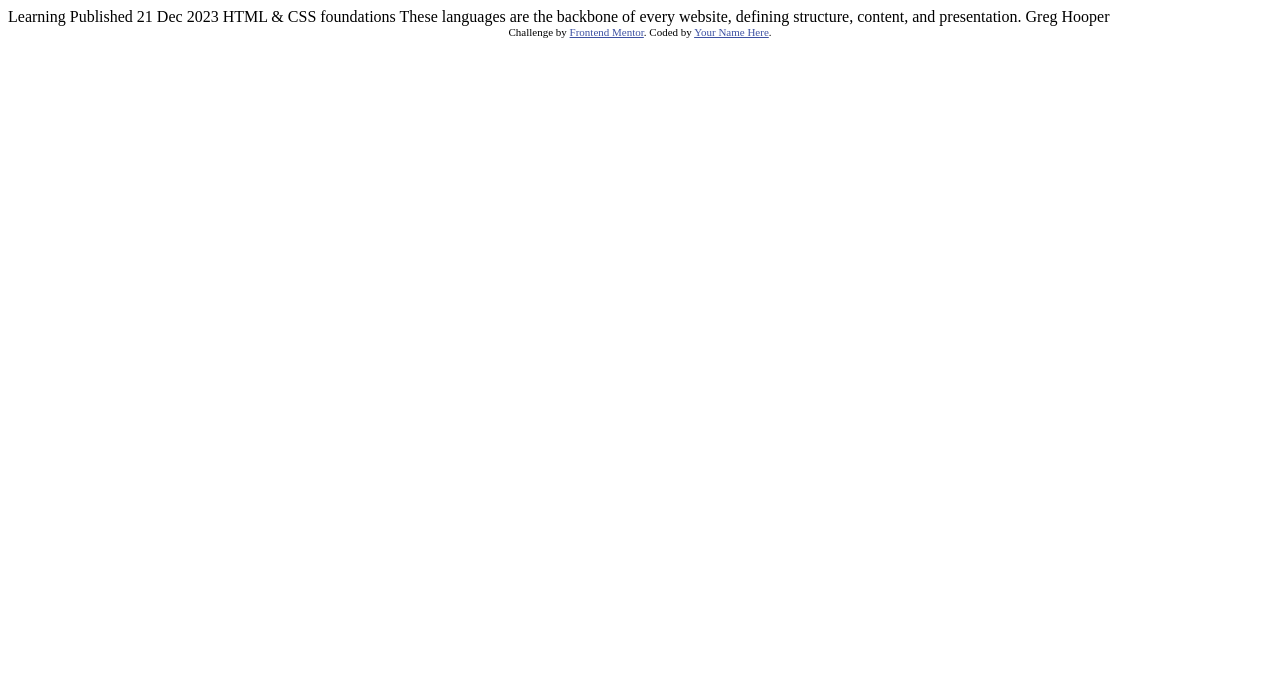
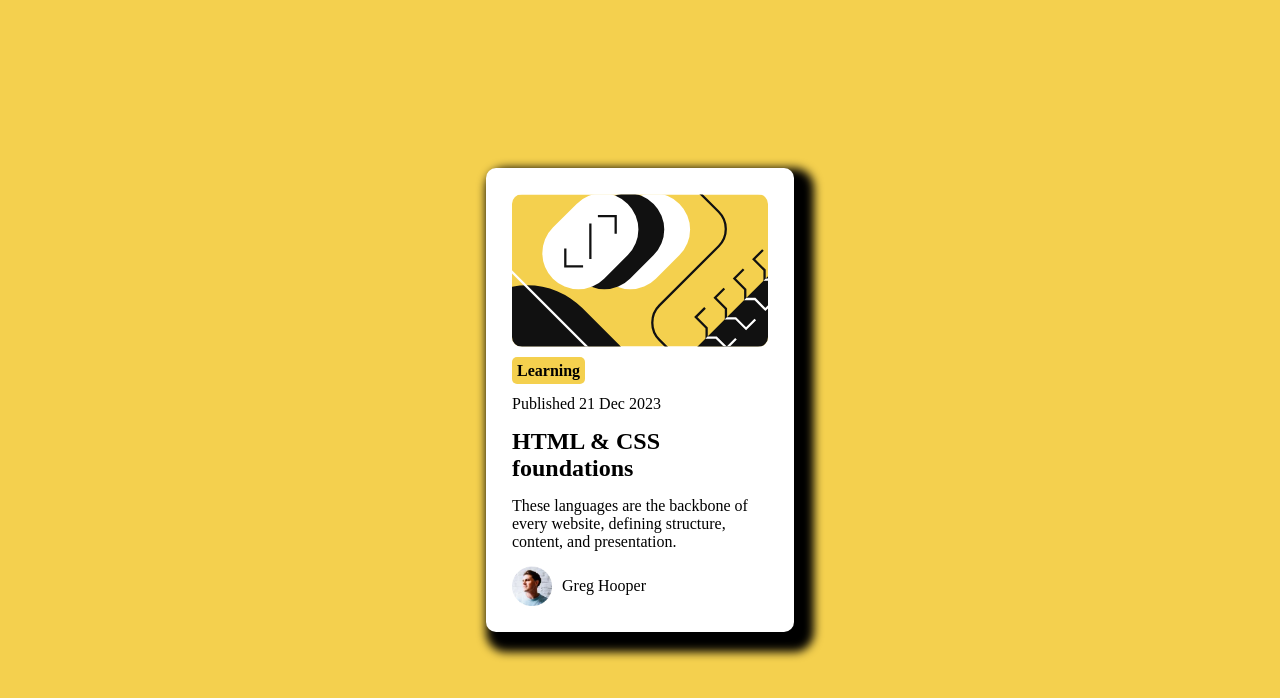
Before and after one commit to shreytalreja25/blog-preview-card, a plain HTML site: page index.html in a window 1280 px wide. Drawn offline with Linux system fonts and the light colour scheme.

Commit message:
First Update

```diff
--- a/index.html
+++ b/index.html
@@ -1,34 +1,43 @@
 <!DOCTYPE html>
 <html lang="en">
+
 <head>
   <meta charset="UTF-8">
-  <meta name="viewport" content="width=device-width, initial-scale=1.0"> <!-- displays site properly based on user's device -->
+  <meta name="viewport" content="width=device-width, initial-scale=1.0">
 
   <link rel="icon" type="image/png" sizes="32x32" href="./assets/images/favicon-32x32.png">
-
+  <link rel="stylesheet" href="./style.css" />
   <title>Frontend Mentor | Blog preview card</title>
 
-  <!-- Feel free to remove these styles or customise in your own stylesheet 👍 -->
-  <style>
-    .attribution { font-size: 11px; text-align: center; }
-    .attribution a { color: hsl(228, 45%, 44%); }
-  </style>
+
 </head>
+
 <body>
+  <div id="card-container">
+    <div id="card-header">
+      <img id="cover" alt="learning-image" src="./assets/images/illustration-article.svg" />
+    </div>
+    <div id="card-body">
+      <!-- <div id="learning-tag"> -->
+      <span id="learning-tag"><b>Learning</b></span>
+      <!-- </div> -->
 
-  Learning
+      <div id="card-body-date">Published 21 Dec 2023</div>
 
-  Published 21 Dec 2023
+      <div id="card-body-header">
+        <h2>HTML & CSS foundations</h2>
+      </div>
 
-  HTML & CSS foundations
+      <div>
+        <p>These languages are the backbone of every website, defining structure, content, and presentation.</p>
+      </div>
 
-  These languages are the backbone of every website, defining structure, content, and presentation.
-
-  Greg Hooper
-
-  <div class="attribution">
-    Challenge by <a href="https://www.frontendmentor.io?ref=challenge" target="_blank">Frontend Mentor</a>.
-    Coded by <a href="#">Your Name Here</a>.
+      <div id="card-body-author">
+        <img style="width: 40px; margin-right: 10px; " alt="pfp" src="./assets/images/image-avatar.webp" />
+        <p>Greg Hooper</p>
+      </div>
+    </div>
   </div>
 </body>
+
 </html>
--- /dev/null
+++ b/style.css
@@ -0,0 +1,66 @@
+* {
+    margin: 0px;
+    padding: 0px;
+}
+
+body {
+    background-color: hsl(47, 88%, 63%);
+    display: flex;
+    flex-direction: column;
+    justify-content: center;
+    align-items: center;
+    height: 100vh;
+    font-size: 16px;
+}
+
+#card-container {
+    background-color: hsl(0, 0%, 100%);
+    width: 20vw;
+    /* height: 40vh; */
+    display: flex;
+    flex-direction: column;
+    border-radius: 10px;
+    padding: 2%;
+    box-shadow: 10px 10px 10px 10px black;
+}
+
+#card-header {
+    display: flex;
+    flex-direction: column;
+    justify-content: center;
+    align-items: center;
+    margin-bottom: 15px;
+}
+
+#cover {
+    align-self: center;
+    border-radius: 10px;
+    width: 100%;
+
+}
+
+#learning-tag {
+    background-color: hsl(47, 88%, 63%);
+    padding: 5px;
+    margin: 5% 0 5% 0;
+    border-radius: 5px;
+    margin-bottom: 15px;
+}
+
+#card-body-date {
+    margin-top: 15px;
+    margin-bottom: 15px;
+}
+
+#card-body-header {
+    margin-top: 15px;
+    margin-bottom: 15px;
+}
+
+#card-body-author{
+    margin-top:15px;
+    display: flex;
+    flex-direction: row;
+    align-items: center;
+    justify-content: flex-start;
+}
```
Also changed, not shown: blog-preview-card-main/index.html (deleted, +0 -34 lines), blog-preview-card-main/assets/fonts/Figtree-Italic-VariableFont_wght.ttf (deleted), blog-preview-card-main/assets/fonts/Figtree-VariableFont_wght.ttf (deleted), blog-preview-card-main/assets/fonts/OFL.txt (deleted), blog-preview-card-main/assets/fonts/README.txt (deleted), blog-preview-card-main/assets/fonts/static/Figtree-ExtraBold.ttf (deleted), blog-preview-card-main/assets/fonts/static/Figtree-SemiBold.ttf (deleted), blog-preview-card-main/assets/images/favicon-32x32.png (deleted), blog-preview-card-main/assets/images/illustration-article.svg (deleted), blog-preview-card-main/assets/images/image-avatar.webp (deleted), blog-preview-card-main/design/active-states.jpg (deleted), blog-preview-card-main/design/desktop-design.jpg (deleted), blog-preview-card-main/design/mobile-design.jpg (deleted), blog-preview-card-main/preview.jpg (deleted), 4 other files.
